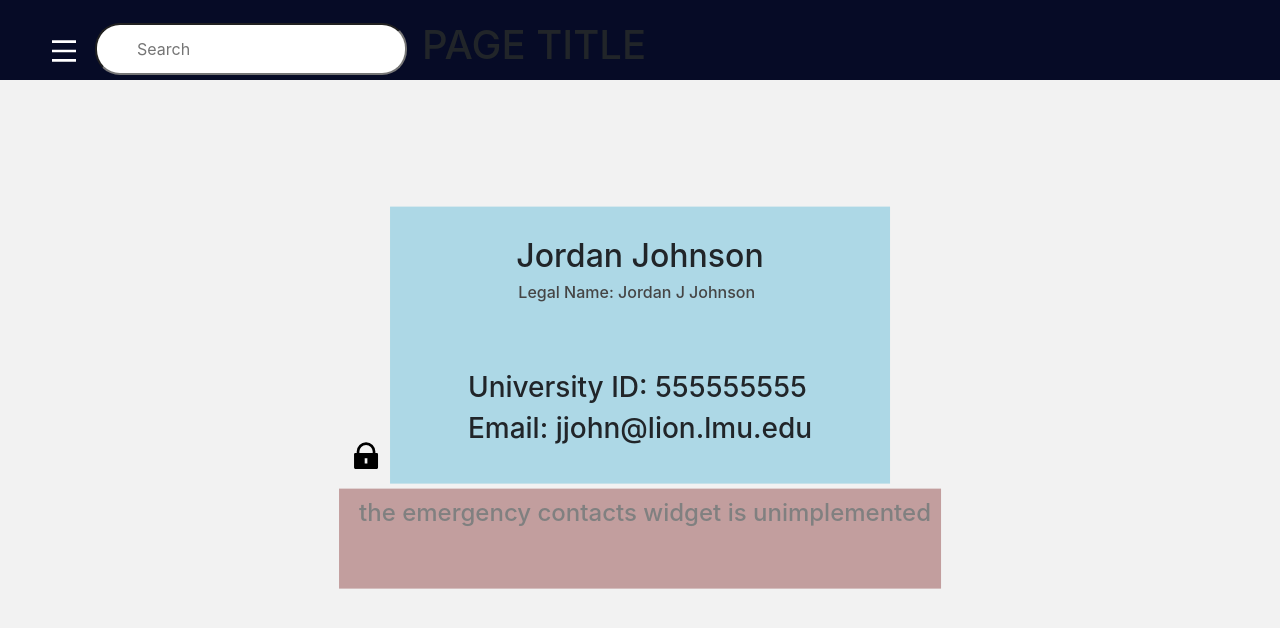
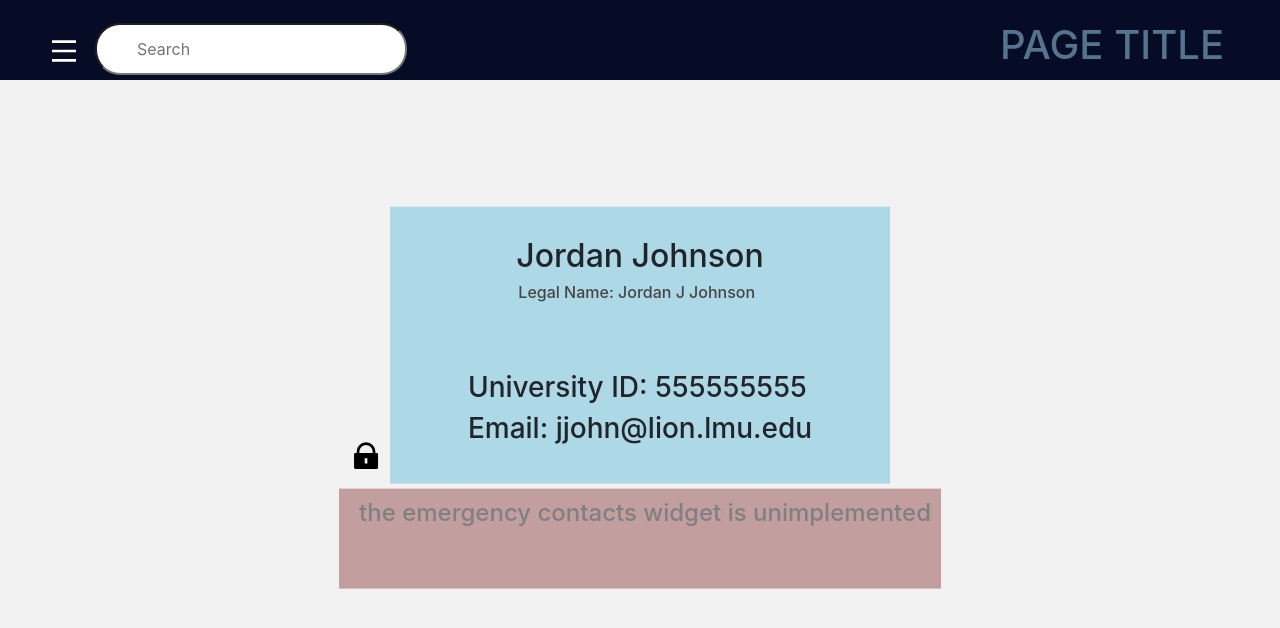
Before and after one commit to TyniTay/Prowlers, a React (Create React App) app: page / in a window 1280 px wide. Shown: the top 628 px of the page. Built offline with nearby package versions, Linux system fonts and the light colour scheme; the HTML template or start-up script is replaced by a standard one.

Commit message:
working on top bar

```diff
--- a/src/Components/Navbar/Navbar.css
+++ b/src/Components/Navbar/Navbar.css
@@ -19,6 +19,12 @@
 
 .searchbar {
   margin: 15px;
+}
+
+.pageTitle {
+  margin-left: auto;
+  margin-right: 40px;
+  color: #53748c;
 }
 
 .nav-menu {
@@ -93,7 +99,6 @@ input[type="text"] {
 input:focus {
   outline-width: 0px;
 }
-
-img {
+s img {
   border-radius: "20%";
 }
--- a/src/Components/Navbar/Navbar.js
+++ b/src/Components/Navbar/Navbar.js
@@ -6,19 +6,22 @@ import { Link } from 'react-router-dom'
 import { SidebarData } from './SidebarData'
 import './Navbar.css'
 import { IconContext } from 'react-icons'
+import {lmuLogo} from '../../lmu.png'
 
 function Navbar() {
     const [sidebar, setSidebar] = useState(false)
     const showSidebar = () => setSidebar(!sidebar)
 
     return (
+
         <IconContext.Provider value={{color: '#fff'}}>
             <div className="navbar">
                 <Link to="#" className='menu-bars'>
                     <RiIcons.RiMenuLine onClick={showSidebar}/>
                 </Link>
                 {SearchBar()}
-                <h1>PAGE TITLE</h1>
+                <h1 className='pageTitle'>PAGE TITLE</h1>
+                 {/* <img>src={lmuLogo}</img> */}
             </div>
             <nav className={sidebar ? 'nav-menu active' : 'nav-menu'}>
                 <ul className='nav-menu-items' onClick={showSidebar}>
```
